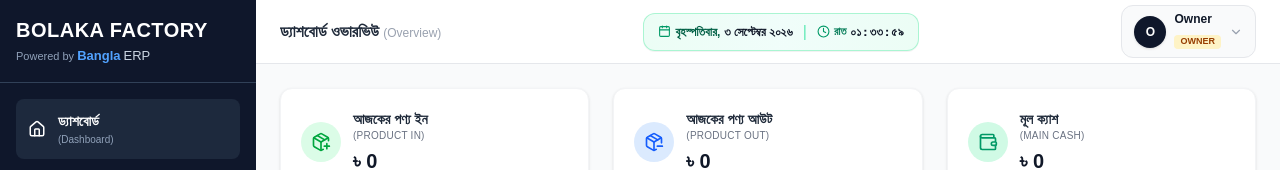
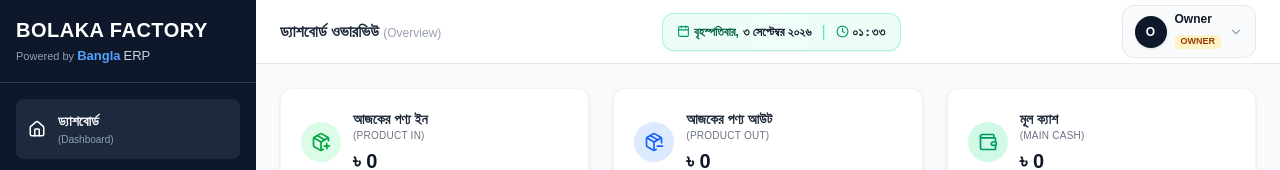
Before and after one commit to kayes147/bangla-erp, a Next.js app: page / in a window 1280 px wide. Shown: the top 170 px of the page. Built offline with nearby package versions, Linux system fonts and the light colour scheme; no server answers.

Commit message:
Update header clock to show only hours and minutes (remove seconds)

```diff
--- a/src/components/BengaliClock.tsx
+++ b/src/components/BengaliClock.tsx
@@ -91,9 +91,8 @@ export default function BengaliClock() {
       {/* Live Clock */}
       <div className="flex items-center space-x-1 text-[11px] sm:text-xs font-bold whitespace-nowrap">
         <Clock size={13} className="text-emerald-600 shrink-0" />
-        <span className="text-[10px] sm:text-[11px] text-emerald-700 font-semibold hidden md:inline">{period}</span>
         <span className="font-mono tracking-wide sm:tracking-wider text-gray-900 font-bold">
-          {formattedHours}:{formattedMinutes}:{formattedSeconds}
+          {formattedHours}:{formattedMinutes}
         </span>
       </div>
     </div>
```
